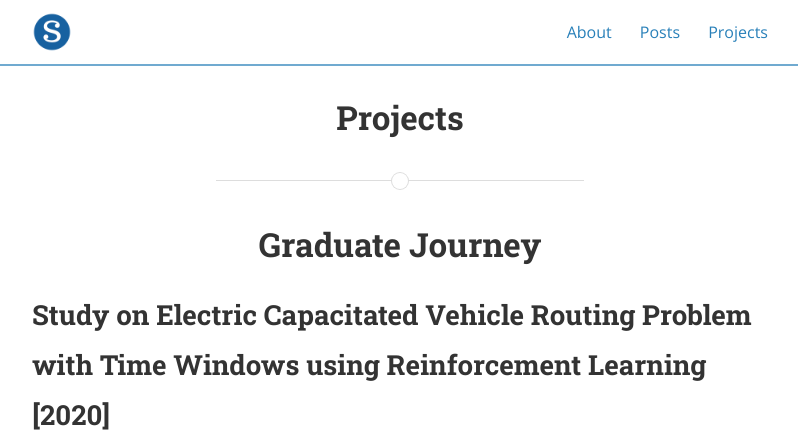
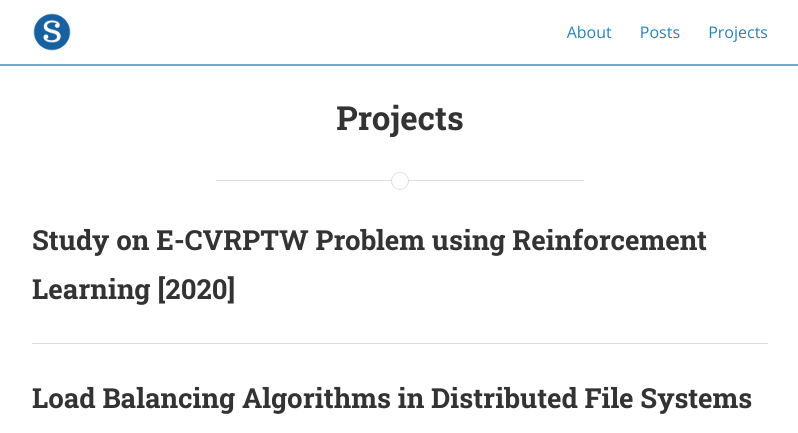
Before and after one commit to ShehabCE/shehabce.github.io, a Jekyll site: the page built from projects.html, in a window 1280 px wide and 1400 px high. Shown: the top 433 px of the window, without its empty margins (240-1038 px from the left). Built offline with Jekyll 4.4.1, drawn with Linux system fonts in a browser that asks for light colours; nearby versions of some CDN libraries; a style sheet for code colours, icons or effects is not loaded; some of the changed text lies outside the part shown.

Commit message:
updated projects

```diff
--- a/projects.html
+++ b/projects.html
@@ -4,35 +4,24 @@
 permalink: /projects/
 ---
 
-<h1 style="text-align: center">Graduate Journey</h1>
-
 <div>
   <h2>
-    Study on Electric Capacitated Vehicle Routing Problem with Time Windows
-    using Reinforcement Learning [2020]
+    Study on E-CVRPTW Problem using Reinforcement Learning [2020]
+    <a
+      href="https://drive.google.com/file/d/1S66LT3kInvsubYGUlW4S78QJWLESqap3/view?usp=sharing"
+    ></a>
   </h2>
-  <iframe
-    src="https://drive.google.com/file/d/1S66LT3kInvsubYGUlW4S78QJWLESqap3/view?usp=sharing"
-    frameborder="0"
-    height="100%"
-    width="100%"
-  >
-  </iframe>
 </div>
 
 <hr />
 
 <div>
   <h2>
-    Survey on Load Balancing Algorithms in Distributed File Systems [2019]
+    Load Balancing Algorithms in Distributed File Systems [2019]
+    <a
+      href="https://drive.google.com/file/d/1uwlMDUGlllPCa1riIjcvhv8-sL7gsdoJ/view?usp=sharing"
+    ></a>
   </h2>
-  <iframe
-    src="https://drive.google.com/file/d/1uwlMDUGlllPCa1riIjcvhv8-sL7gsdoJ/view?usp=sharing"
-    frameborder="0"
-    height="100%"
-    width="100%"
-  >
-  </iframe>
 </div>
 
 <hr />
@@ -58,8 +47,6 @@
 </div>
 
 <hr />
-
-<h1 style="text-align: center">Undergraduate Journey</h1>
 
 <div>
   <img src="/assets/projects/lumen.png" style="width: 100px; height: 100px" />
```
